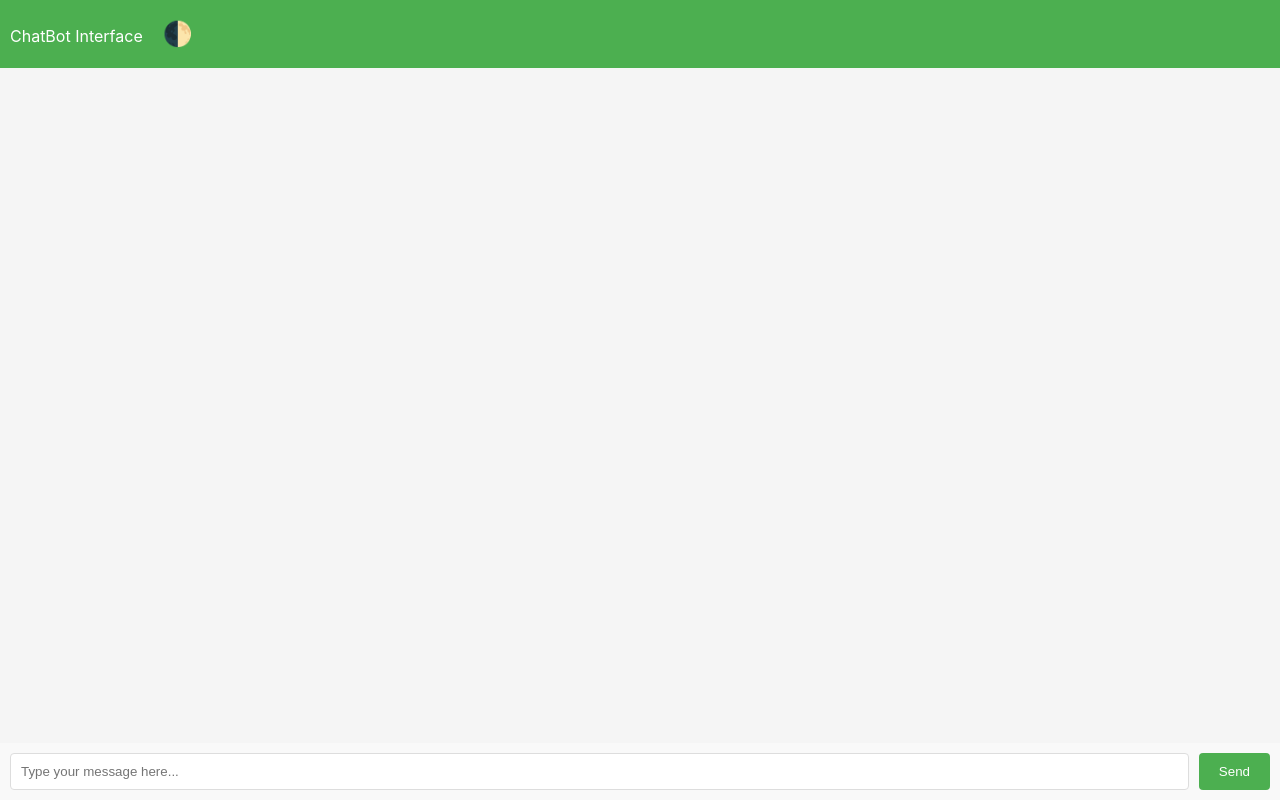
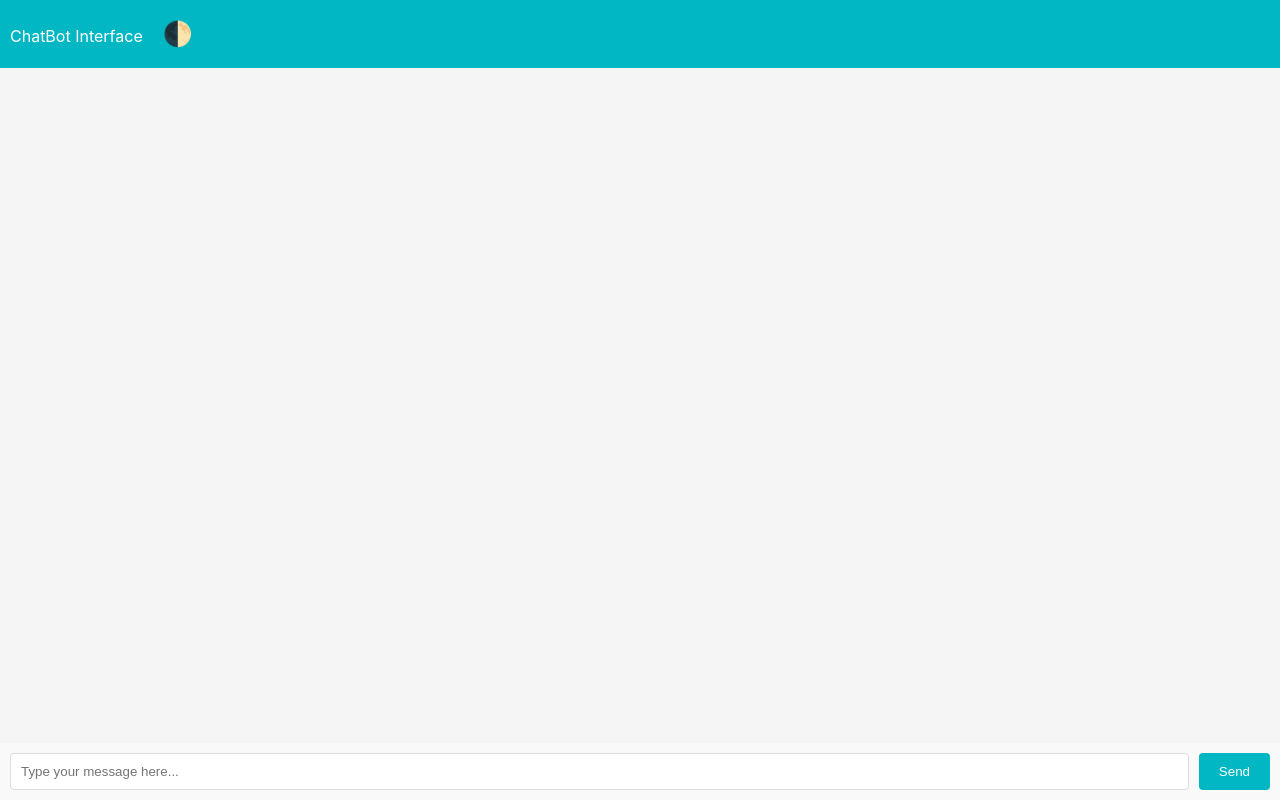
Before and after one commit to UnitTHK/CIJS93FinalProject, a React (Create React App) app: page / in a window 1280 px wide. Built offline with nearby package versions, Linux system fonts and the light colour scheme.

Commit message:
some UI change

```diff
--- a/src/App.css
+++ b/src/App.css
@@ -1,13 +1,25 @@
 /* Light theme */
 .light {
+  --input-background-color: #fff;
+  --input-text-color: #333;
   --background-color: #f5f5f5;
-  --text-color: #333;
 }
 
 /* Dark theme */
 .dark {
+  --input-background-color: #555;
+  --input-text-color: #f5f5f5;
   --background-color: #333;
-  --text-color: #f5f5f5;
+}
+
+input {
+  background-color: var(--input-background-color);
+  color: var(--input-text-color);
+  flex: 1;
+  padding: 10px;
+  border: 1px solid #ddd;
+  border-radius: 4px;
+  margin-right: 10px;
 }
 
 .theme-toggle {
@@ -36,7 +48,7 @@
 }
 
 .chat-header {
-  background-color: #4CAF50;
+  background-color: #00B7C3; /* Cyan color */
   color: white;
   padding: 10px;
   font-size: 16px;
@@ -74,16 +86,8 @@
   background: #f9f9f9;
 }
 
-input {
-  flex: 1;
-  padding: 10px;
-  border: 1px solid #ddd;
-  border-radius: 4px;
-  margin-right: 10px;
-}
-
 button {
-  background-color: #4CAF50;
+  background-color: #00B7C3; /* Cyan color */
   color: white;
   border: none;
   padding: 10px 20px;
@@ -92,7 +96,11 @@ button {
 }
 
 button:hover {
-  background-color: #45a049;
+  background-color: #009DA5; /* Darker cyan color */
+}
+
+button:disabled {
+  background-color: #888;
 }
 
 .spinner {
@@ -104,7 +112,7 @@ button:hover {
 }
 
 .spinner > div {
-  background-color: #333;
+  background-color: #00B7C3; /* Cyan color */
   height: 100%;
   width: 6px;
   display: inline-block;
--- a/src/App.js
+++ b/src/App.js
@@ -80,7 +80,7 @@ function App() {
                 onKeyPress={handleKeyPress}
                 placeholder="Type your message here..."
             />
-            <button onClick={sendMessage}>Send</button>
+            <button onClick={sendMessage} disabled={loading}>Send</button>
           </div>
         </div>
       </div>
```
